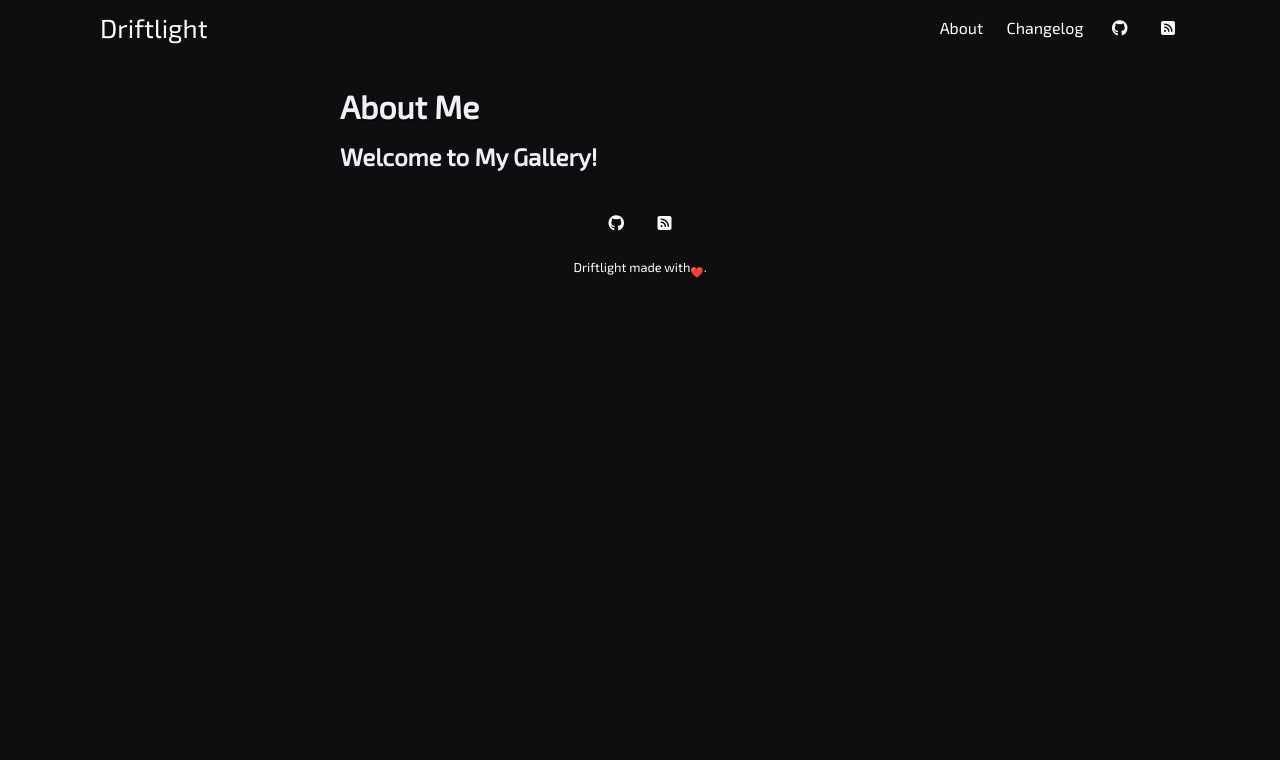
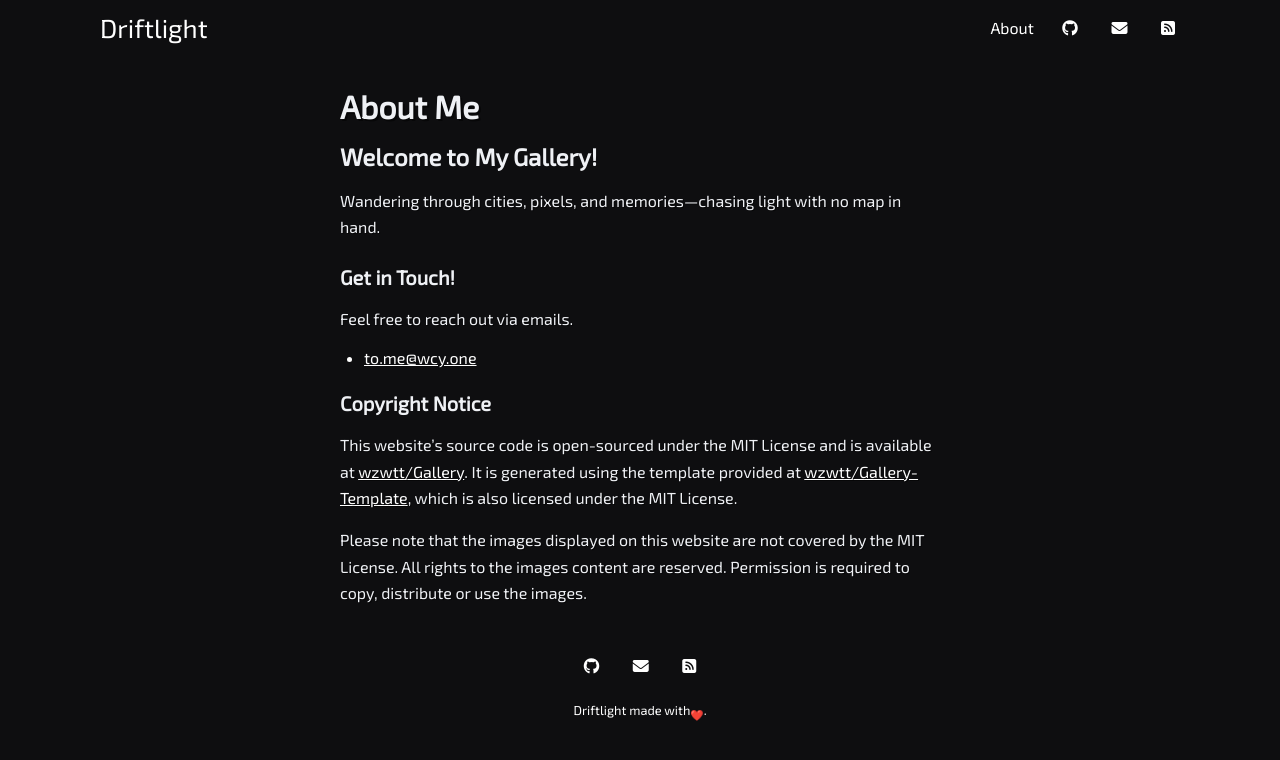
Before and after one commit to wzwtt/Gallery, a Jekyll site: the page built from pages/about.md, in a window 1280 px wide. Shown: the top 760 px of the page. Built offline with Jekyll 4.4.1, drawn with Linux system fonts in a browser that asks for light colours; emoji names are drawn with the system emoji font; a style sheet for code colours, icons or effects is not loaded.

Commit message:
remove changelog and update about me

```diff
--- a/_data/settings.yml
+++ b/_data/settings.yml
@@ -8,7 +8,6 @@ google-ID: ''
 
 menu:
 - {name: 'About',              url: 'about'}
-- {name: 'Changelog',            url: 'changelog'}
 
 # Available social icons are powered by Font Awesome, so you can use any icon that they offer
 social:
@@ -17,6 +16,7 @@ social:
 #- {icon: 'clock-rotate-left', link:  '/changelog'}
 #- {icon: 'tumblr', link:   'https://svnzakivp.tumblr.com/'}
 #- {icon: 'square-rss', link: 'feed.xml'}
+- {icon: 'fa-solid fa-envelope', link: 'mailto:to.me@wcy.one'}
 - {icon: 'square-rss', link: 'rss-feed.xml'}
 
 # Customize site text
--- a/pages/about.md
+++ b/pages/about.md
@@ -5,3 +5,16 @@ permalink: /about
 ---
 
 ## Welcome to My Gallery!
+
+Wandering through cities, pixels, and memories—chasing light with no map in hand.
+
+### Get in Touch!
+
+Feel free to reach out via emails.
+- [to.me@wcy.one](mailto:to.me@wcy.one)
+
+### Copyright Notice
+
+This website's source code is open-sourced under the MIT License and is available at [wzwtt/Gallery](https://github.com/wzwtt/Gallery). It is generated using the template provided at [wzwtt/Gallery-Template](https://github.com/wzwtt/Gallery-Template), which is also licensed under the MIT License.
+
+Please note that the images displayed on this website are not covered by the MIT License. All rights to the images content are reserved. Permission is required to copy, distribute or use the images.
```
Also changed, not shown: pages/changelog.md (deleted, +0 -7 lines), pages/contact.md (deleted, +0 -7 lines).
